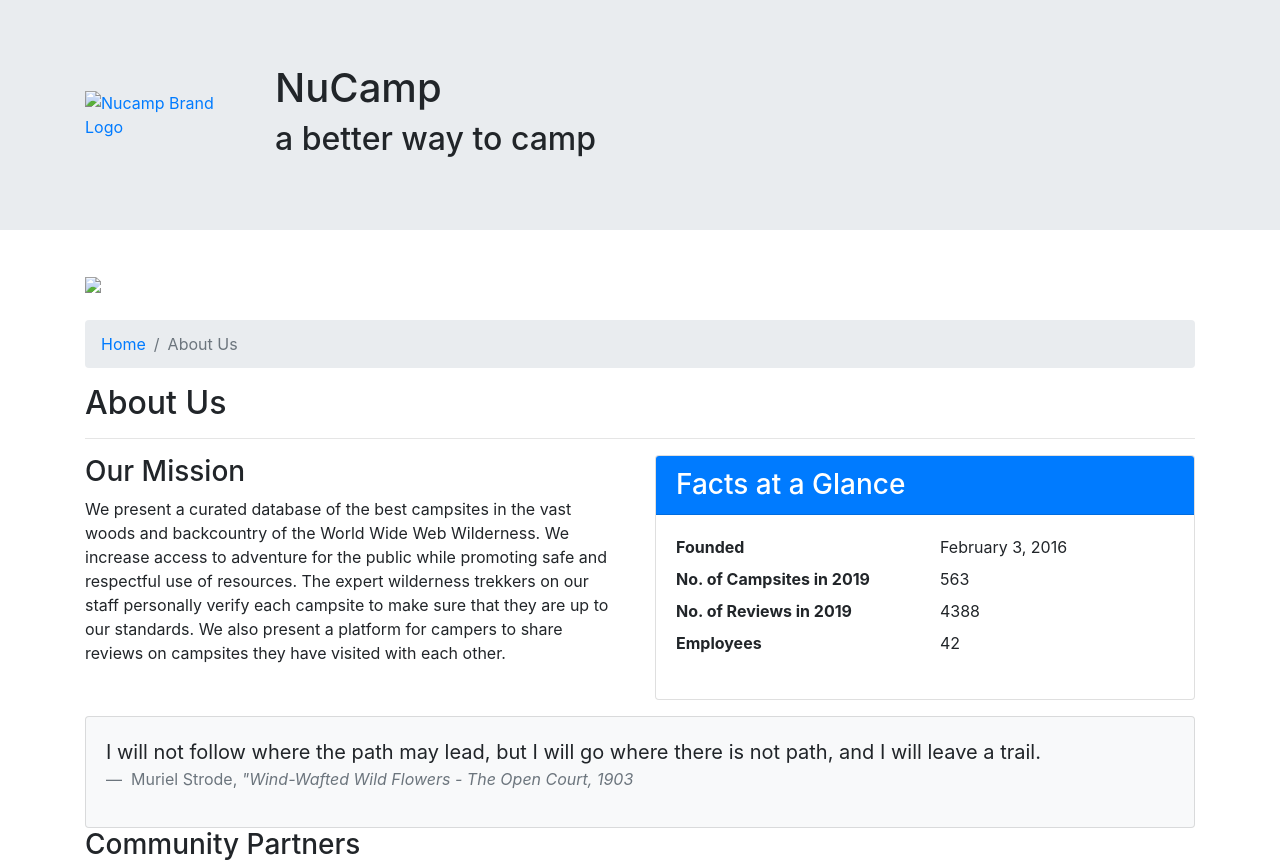
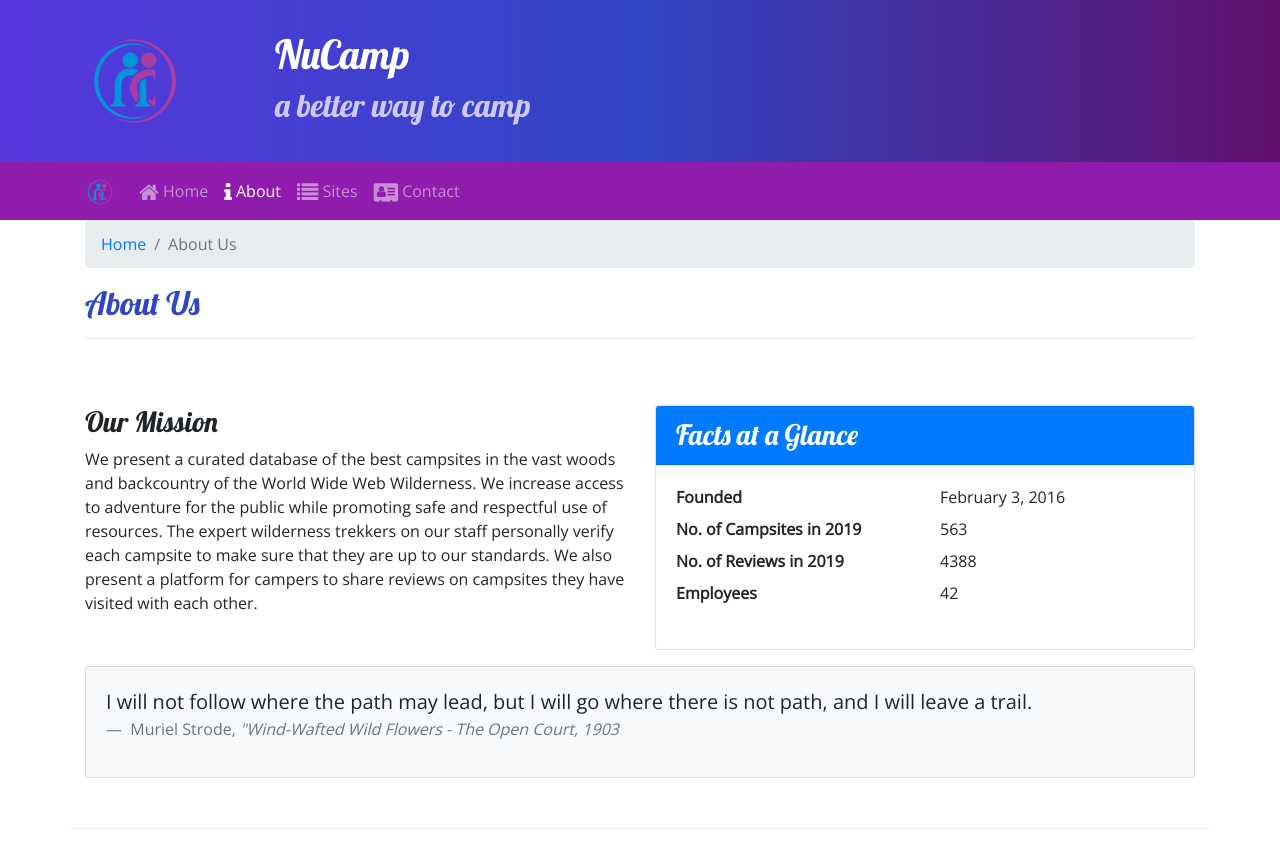
Before and after one commit to marcusedralin/nucampsite, a website: page aboutus.html in a window 1280 px wide. Shown: the top 865 px of the page. Drawn offline with nearby package versions, Linux system fonts and the light colour scheme.

Commit message:
All caught up images are in. Start Week 3.

```diff
--- a/aboutus.html
+++ b/aboutus.html
@@ -9,7 +9,7 @@
     <link rel="stylesheet" href="node_modules/font-awesome/css/font-awesome.min.css" />
     <link rel="stylesheet" href="node_modules/bootstrap-social/bootstrap-social.css" />
     <link rel="stylesheet" href="https://fonts.googleapis.com/css?family=Lobster|Open+Sans" />
-    <link rel="stylesheet" href="css/style.css" />
+    <link rel="stylesheet" href="css/styles.css" />
 
     <title>NuCamp: A Better Way To Camp</title>
 </head>
@@ -33,10 +33,8 @@
 
     <nav class="navbar navbar-expand-sm navbar-dark sticky-top">
         <div class="container">
-            <a class="navbar-brand" href="index.html"><img src="img/logo.png" alt="Nucamp Brand Logo" height="30"
-                    width="30"></a>
-            <button class="navbar-toggler" type="button" data-toggle="collapse" data-target="#nucampNavbar">
-                <span class="navbar-toggler-icon"> </span>
+            <a class="navbar-brand" href="index.html"><img src="img/logo.png" alt="Nucamp Brand Logo" height="30" width="30"></a>
+            <button class="navbar-toggler" type="button" data-toggle="collapse" data-target="#nucampNavbar"><span class="navbar-toggler-icon"> </span>
             </button>
             <div class="collapse navbar-collapse" id="nucampNavbar">
                 <ul class="navbar-nav">
@@ -47,8 +45,7 @@
                         <a class="nav-link" href="#"><i class="fa fa-info fa-lg"></i> About </a>
                     </li>
                     <li class="nav-item"><a class="nav-link" href="#"><i class="fa fa-list fa-lg"></i> Sites </a></li>
-                    <li class="nav-item"><a class="nav-link" href="contactus.html"><i
-                                class="fa fa-address-card fa-lg"></i> Contact </a></li>
+                    <li class="nav-item"><a class="nav-link" href="contactus.html"><i class="fa fa-address-card fa-lg"></i> Contact </a></li>
                 </ul>
             </div>
         </div>
--- /dev/null
+++ b/css/styles.css
@@ -0,0 +1,39 @@
+body {
+  font-family: "Open Sans", sans-serif;
+}
+
+h1,
+h2,
+h3 {
+  font-family: "Lobster", cursive;
+}
+
+h2 {
+  color: #3046c5;
+}
+
+header h2 {
+  color: #cec8ff;
+}
+
+.site-footer {
+  background-image: linear-gradient(#cec8ff, white);
+  padding: 20px 0;
+}
+
+.jumbotron {
+  padding: 30px;
+  background-image: linear-gradient(to right, #5637dd, #3046c5, #60106b);
+  color: white;
+  margin: 0;
+}
+
+.row-content {
+  padding: 50px 0;
+  border-bottom: 1px ridge;
+  min-height: 200px;
+}
+
+.navbar {
+  background-color: #901cad;
+}
--- a/package.json
+++ b/package.json
@@ -23,6 +23,8 @@
   },
   "dependencies": {
     "bootstrap": "^4.5.2",
+    "bootstrap-social": "^5.1.1",
+    "font-awesome": "^4.7.0",
     "jquery": "^3.5.1",
     "popper.js": "^1.16.1"
   }
```
Also changed, not shown: contactus.html (+1 -1 lines), index.html (+2 -4 lines), img/bootstrap-thumb.png (added), img/breadcrumb-trail-thumb.jpg (added), img/breadcrumb-trail.jpg (added), img/chrome-river-thumb.jpg (added), img/chrome-river.jpg (added), img/logo.png (added), img/react-lake-thumb.jpg (added), img/react-lake.jpg (added), 1 other file.
